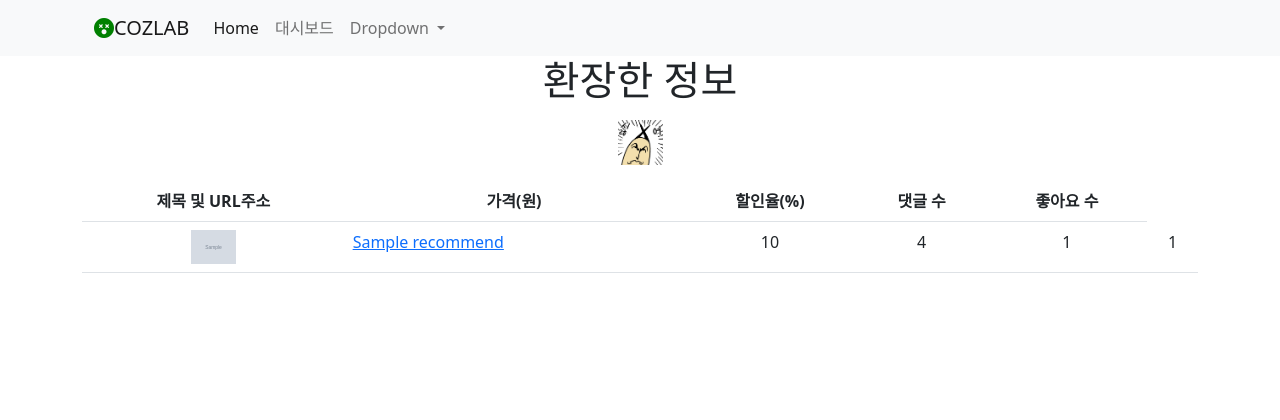
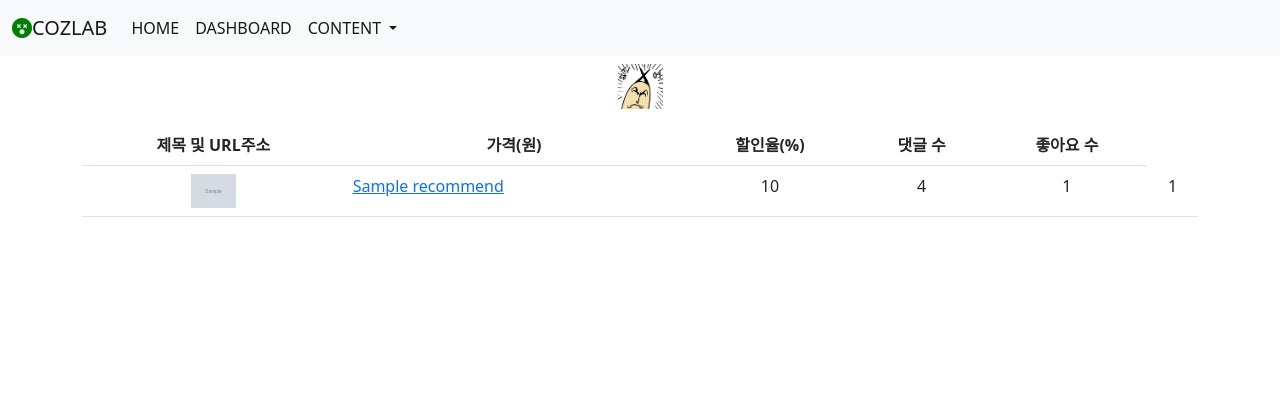
Before and after one commit to choiwanmin/web_scraper2_review, a Django app: page / in a window 1280 px wide. Shown: the top 420 px of the page. Run offline with Django 4.2, Linux system fonts and the light colour scheme; tables that the repository leaves empty hold one stand-in row (values such as "Sample post"); grey boxes marked "Sample" are stand-in pictures; some libraries are stand-ins or nearby versions.

Commit message:
navbar.html 수정 화면 상단 고정, 크기, 명칭, 글자 색상 수정

```diff
--- a/templates/navbar.html
+++ b/templates/navbar.html
@@ -1,9 +1,8 @@
-<div class="bg-light nav">
-    <div class="container">
-        <nav class="navbar navbar-expand-lg bg-light">
+<nav class="navbar navbar-expand-lg navbar-light bg-light fixed-top">
     <div class="container-fluid">
-                <a class="navbar-brand" href="/"><i class="bi bi-emoji-dizzy-fill"
-                        style="color:green; size: 20px;"></i>COZLAB</a>
+        <a class="navbar-brand" href="/">
+            <i class="bi bi-emoji-dizzy-fill" style="color:green; size: 20px;"></i>COZLAB
+        </a>
         <button class="navbar-toggler" type="button" data-bs-toggle="collapse"
             data-bs-target="#navbarSupportedContent" aria-controls="navbarSupportedContent"
             aria-expanded="false" aria-label="Toggle navigation">
@@ -12,25 +11,23 @@
         <div class="collapse navbar-collapse" id="navbarSupportedContent">
             <ul class="navbar-nav me-auto mb-2 mb-lg-0">
                 <li class="nav-item">
-                            <a class="nav-link active" aria-current="page" href="/">Home</a>
+                    <a class="nav-link active" aria-current="page" href="/">HOME</a>
                 </li>
                 <li class="nav-item">
-                            <a class="nav-link" href="dashboard">대시보드</a>
+                    <a class="nav-link active" aria-current="page" href="dashboard">DASHBOARD</a>
                 </li>
                 <li class="nav-item dropdown">
-                            <a class="nav-link dropdown-toggle" href="#" role="button" data-bs-toggle="dropdown"
+                    <a class="nav-link active dropdown-toggle" aria-current="page" href="#" role="button" data-bs-toggle="dropdown"
                         aria-expanded="false">
-                                Dropdown
+                        CONTENT
                     </a>
                     <ul class="dropdown-menu">
-                                <li><a class="dropdown-item" href="#">Action</a></li>
-                                <li><a class="dropdown-item" href="#">Another action</a></li>
-                                <li><a class="dropdown-item" href="#">Something else here</a></li>
+                        <li><a class="dropdown-item" href="#">CONTENT1</a></li>
+                        <li><a class="dropdown-item" href="#">CONTENT2</a></li>
+                        <li><a class="dropdown-item" href="#">CONTENT3</a></li>
                     </ul>
                 </li>
             </ul>
         </div>
     </div>
 </nav>
-    </div>
-</div>
```
Lines whose indentation alone changed are shown as unchanged.
